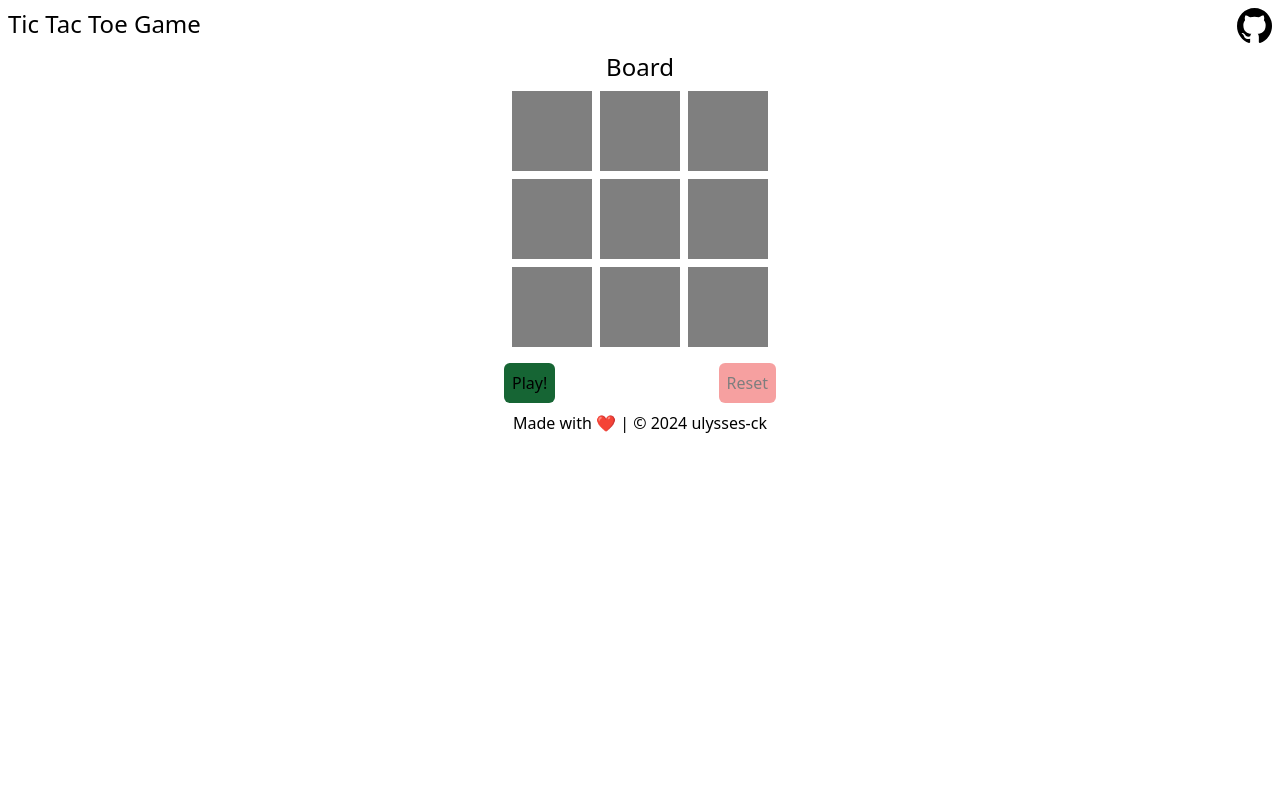
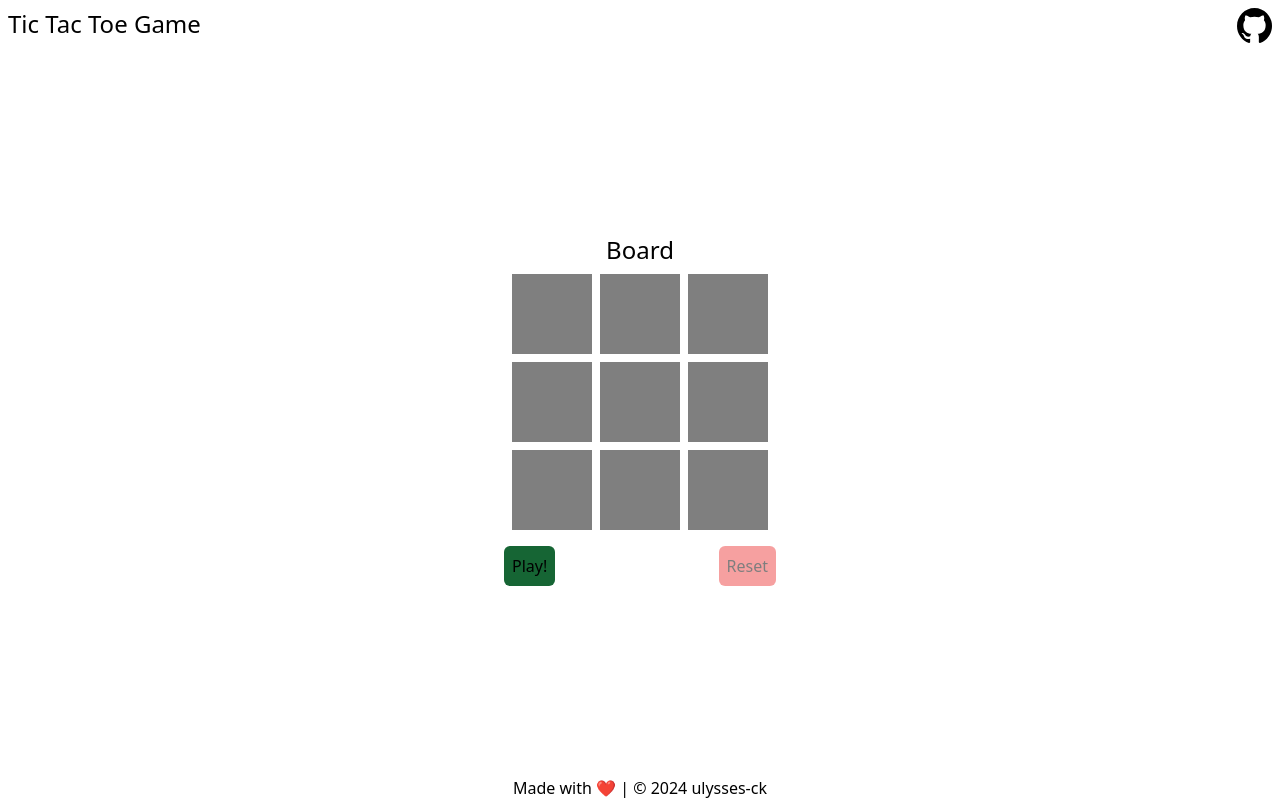
Before and after one commit to ulysses-ck/tateti-react-next, a Next.js app: page / in a window 1280 px wide. Built offline with nearby package versions, Linux system fonts and the light colour scheme.

Commit message:
style: adapt ui to fit entire screen

```diff
--- a/src/app/layout.tsx
+++ b/src/app/layout.tsx
@@ -12,7 +12,7 @@
 }>) {
 	return (
 		<html lang="en">
-			<body>
+			<body className="min-h-screen min-w-screen flex flex-col justify-between">
 				<Navbar />
 				{children}
 				<Footer />
```
